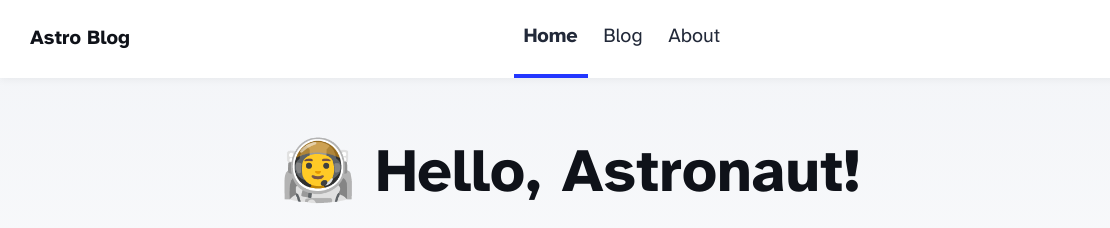
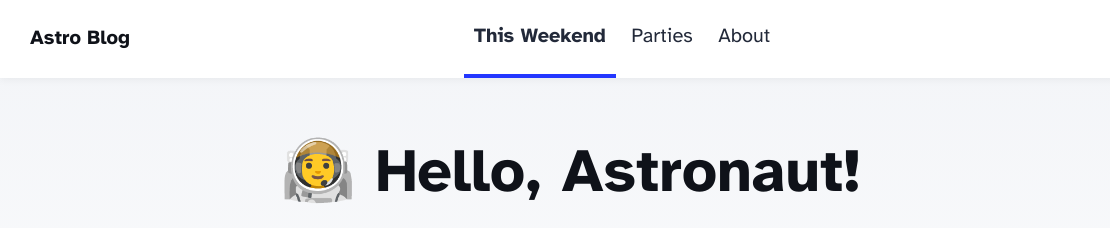
Before and after one commit to M-Igashi/cologne-raves, an Astro site: page / in a window 1280 px wide. Shown: the top 228 px of the page, 0-1110 px from the left. Built offline with nearby package versions, Linux system fonts and the light colour scheme; Astro itself is replaced by a stand-in of ours.

Commit message:
Update Header.astro

```diff
--- a/src/components/Header.astro
+++ b/src/components/Header.astro
@@ -7,8 +7,8 @@ import { SITE_TITLE } from '../consts';
 	<nav>
 		<h2><a href="/">{SITE_TITLE}</a></h2>
 		<div class="internal-links">
-			<HeaderLink href="/">Home</HeaderLink>
-			<HeaderLink href="/blog">Blog</HeaderLink>
+			<HeaderLink href="/">This Weekend</HeaderLink>
+			<HeaderLink href="/blog">Parties</HeaderLink>
 			<HeaderLink href="/about">About</HeaderLink>
 		</div>
 		<div class="social-links">
```
